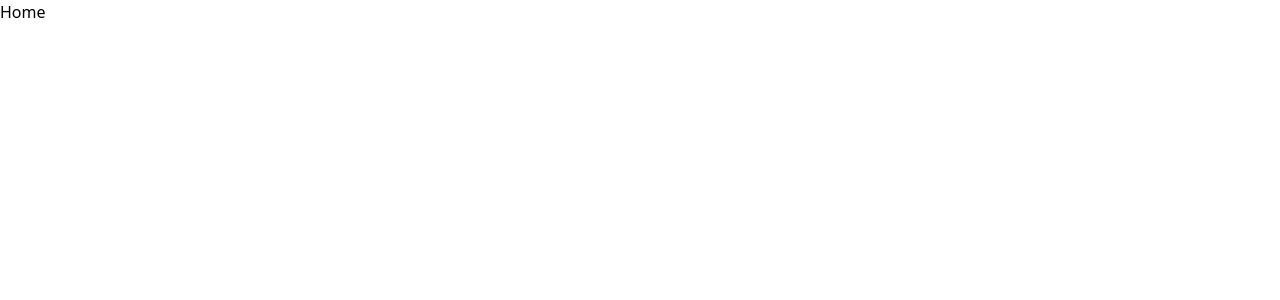
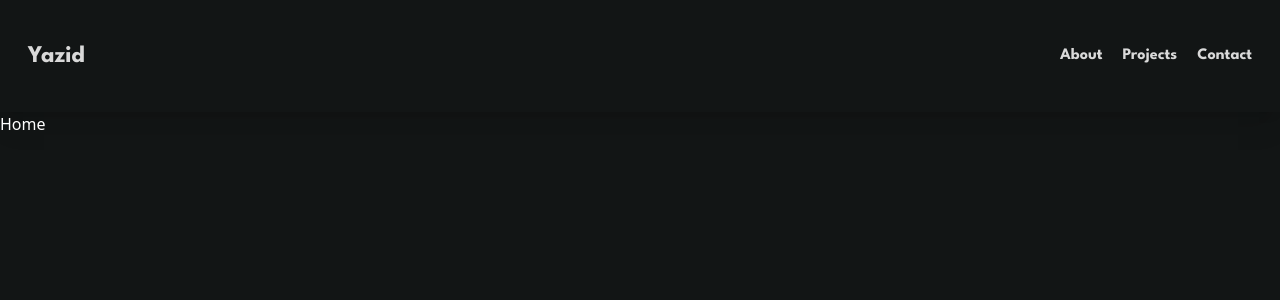
Before and after one commit to Yazid04/Yazid-portfolio.github.io, a React (Create React App) app: page / in a window 1280 px wide. Shown: the top 300 px of the page. Built offline with nearby package versions, Linux system fonts and the light colour scheme.

Commit message:
added navbar, styled it, and added fonts & colors to tailwind

```diff
--- a/public/index.html
+++ b/public/index.html
@@ -1,19 +1,22 @@
 <!DOCTYPE html>
 <html lang="en">
+
 <head>
   <meta charset="utf-8" />
   <meta name="viewport" content="width=device-width, initial-scale=1" />
   <meta name="theme-color" content="#000000" />
-    <meta
-      name="description"
-      content="Web site created using create-react-app"
-    />
+  <meta name="description" content="Web site created using create-react-app" />
+  <link rel="preconnect" href="https://fonts.googleapis.com">
+  <link rel="preconnect" href="https://fonts.gstatic.com" crossorigin>
+  <link href="https://fonts.googleapis.com/css2?family=League+Spartan:wght@700&display=swap" rel="stylesheet">
 
   <title>Yazid</title>
 </head>
+
 <body>
   <noscript>You need to enable JavaScript to run this app.</noscript>
   <div id="root"></div>
 
 </body>
+
 </html>
--- a/src/App.css
+++ b/src/App.css
@@ -1,3 +1,10 @@
 @tailwind base;
 @tailwind components;
 @tailwind utilities;
+
+
+*, body, #before, #after, #root{
+    padding: 0;
+    margin: 0;
+    box-sizing: border-box;
+}
--- a/src/App.js
+++ b/src/App.js
@@ -3,8 +3,14 @@ import { Route, Routes } from "react-router-dom";
 import Home from "./pages/Home/Home";
 import About from "./pages/About/About";
 import Error from "./pages/Error/Error";
+import { useEffect } from "react";
 
 function App() {
+
+  useEffect(() => {
+    document.body.style.backgroundColor = '#121515';
+  })
+
   return (
     <Routes>
       <Route exact path="/" element={<Home />} />
--- a/src/Shared/Navbar.jsx
+++ b/src/Shared/Navbar.jsx
@@ -1,9 +1,23 @@
-import React from 'react'
+import React from "react";
+import {Link} from 'react-router-dom'
 
 const Navbar = () => {
   return (
-    <div>Navbar</div>
-  )
-}
+    <section className="w-full h-min">
+      <div className="w-full h-full px-7 py-10 shadow-xl text-light text font-LeagueSpartan flex justify-between items-center">
+        <div className="h-full w-full flex items-center flex-1">
+          <h2 className="text-2xl">Yazid</h2>
+        </div>
+        <div className="h-full w-full flex-[2] flex justify-end items-center">
+          <ul className="flex">
+            <li><Link to='/About'>About</Link></li>
+            <li className="ml-5"><a href="google.com">Projects</a></li>
+            <li className="ml-5"><a href="google.com">Contact</a></li>
+          </ul>
+        </div>
+      </div>
+    </section>
+  );
+};
 
-export default Navbar
+export default Navbar;
--- a/src/pages/Home/Home.jsx
+++ b/src/pages/Home/Home.jsx
@@ -1,9 +1,13 @@
-import React from 'react'
+import React from "react";
+import Navbar from "../../Shared/Navbar";
 
 const Home = () => {
   return (
-    <div>Home</div>
-  )
-}
+    <>
+      <Navbar />
+      <div className="text-[white]">Home</div>
+    </>
+  );
+};
 
-export default Home
+export default Home;
--- a/tailwind.config.js
+++ b/tailwind.config.js
@@ -2,7 +2,15 @@
 module.exports = {
   content: ["./src/**/*.{html,js,jsx}"],
   theme: {
-    extend: {},
+    extend: {
+      colors:{
+        light: '#D9D9D9',
+        dark: '#121515',
+      },
+      fontFamily: {
+        LeagueSpartan: `'League Spartan', sans-serif`,
+      }
+    },
   },
   plugins: [],
 }
```
Lines whose indentation alone changed are shown as unchanged.
